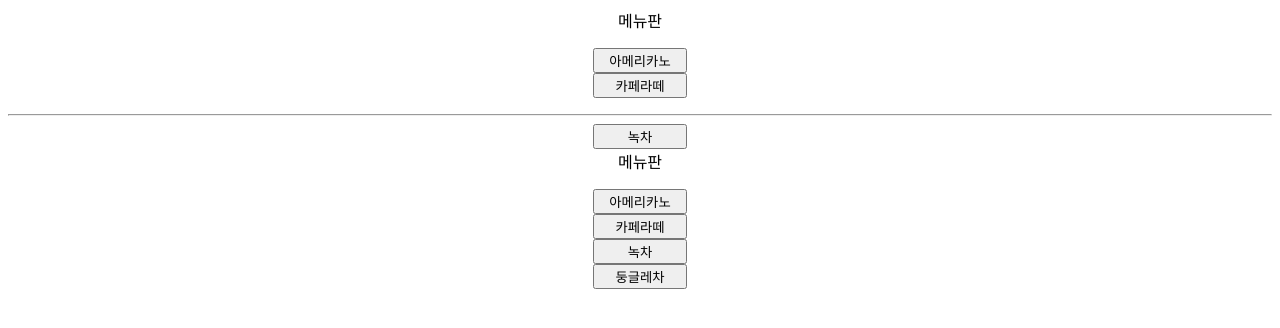
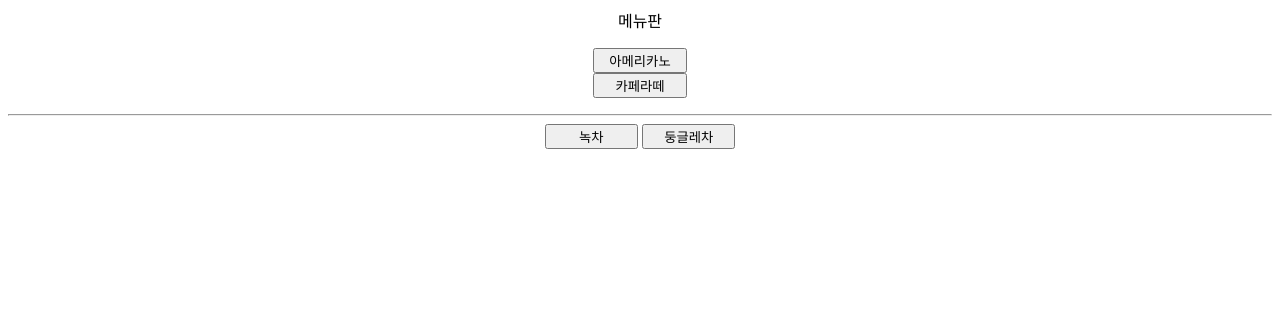
Before and after one commit to yejoo0310/david, a Flask app: page /menu in a window 1280 px wide. Shown: the top 328 px of the page. Run offline with Flask 3, Linux system fonts and the light colour scheme.

Commit message:
Update menu.html

```diff
--- a/02_common/01/templates/menu.html
+++ b/02_common/01/templates/menu.html
@@ -6,10 +6,5 @@
   </p>
   <hr />
   <button name="menu2" style="width: 70pt">녹차</button>
+  <button name="menu2" style="width:70pt;">둥글레차</button>
 </center>
- <center>
-메뉴판<p>
-<button name="menu1" style="width:70pt;">아메리카노</button><br>
-<button name="menu2" style="width:70pt;">카페라떼</button><br>
-<button name="menu2" style="width:70pt;">녹차</button><br>
-<button name="menu2" style="width:70pt;">둥글레차</button>
```
